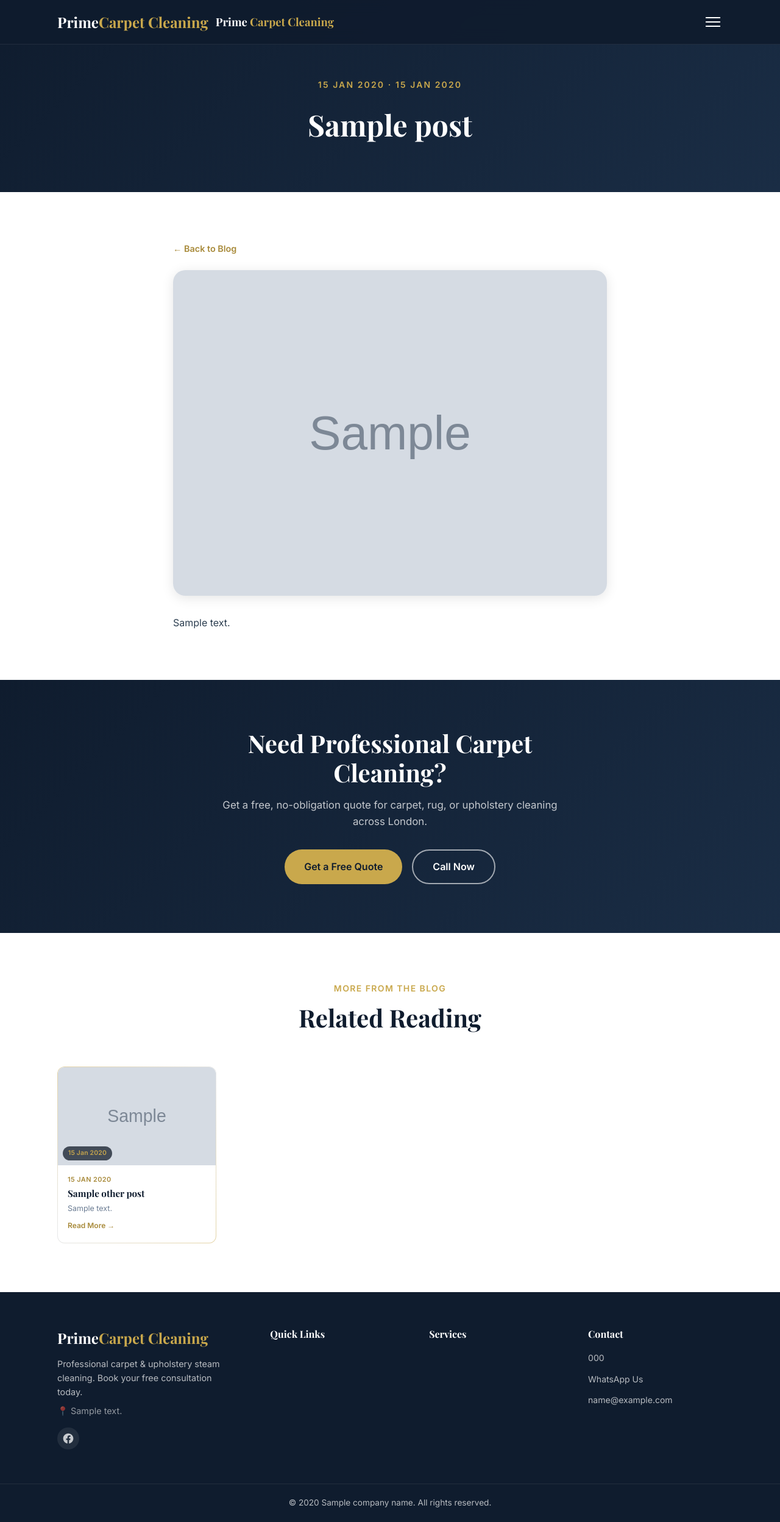
After one commit to mwassayahmad123/prime_carpet_uk, a Node project: template nest-app/views/blog-post.hbs in a window 1280 px wide. The commit adds this page. Shown: the whole page at 61% size. Run offline with Node 20 templates, Linux system fonts and the light colour scheme; the template is opened without the code that fills it: most values are stand-ins (such as "Sample title", 1, 10 or a date in 2020); grey boxes marked "Sample" are stand-in pictures; some libraries are stand-ins or nearby versions.

Commit message:
blog page added

```diff
--- a/nest-app/public/css/style.css
+++ b/nest-app/public/css/style.css
@@ -209,6 +209,8 @@ button {
   align-items: center;
   gap: 0.75rem;
   color: var(--color-white);
+  flex-shrink: 0;
+  margin-right: 2rem;
 }
 
 .navbar__brand-text {
@@ -251,7 +253,8 @@ button {
 .navbar__nav {
   display: flex;
   align-items: center;
-  gap: 1.25rem;
+  gap: 1rem;
+  flex-wrap: nowrap;
 }
 
 .navbar__nav a {
@@ -1258,6 +1261,205 @@ button {
   box-shadow: var(--shadow-sm);
 }
 
+/* Blog */
+.blog__grid {
+  display: grid;
+  grid-template-columns: repeat(auto-fill, minmax(220px, 1fr));
+  gap: 1rem;
+}
+
+.blog-card {
+  position: relative;
+  display: block;
+  background:
+    linear-gradient(var(--color-white), var(--color-white)) padding-box,
+    linear-gradient(135deg, rgba(201, 168, 76, 0.5), rgba(15, 28, 46, 0.1), rgba(201, 168, 76, 0.5)) border-box;
+  border: 1px solid transparent;
+  border-radius: var(--radius);
+  overflow: hidden;
+  color: inherit;
+  text-decoration: none;
+  transition: transform var(--transition), box-shadow var(--transition);
+}
+
+.blog-card::after {
+  content: '';
+  position: absolute;
+  top: 8px;
+  right: 8px;
+  width: 10px;
+  height: 10px;
+  border-top: 2px solid var(--color-primary);
+  border-right: 2px solid var(--color-primary);
+  opacity: 0;
+  transition: opacity var(--transition);
+  z-index: 2;
+}
+
+.blog-card:hover {
+  transform: translateY(-4px);
+  box-shadow: 0 10px 22px rgba(201, 168, 76, 0.18), var(--shadow-md);
+}
+
+.blog-card:hover::after {
+  opacity: 1;
+}
+
+.blog-card__image {
+  position: relative;
+  aspect-ratio: 16 / 10;
+  overflow: hidden;
+  background: var(--color-bg);
+}
+
+.blog-card__image img {
+  width: 100%;
+  height: 100%;
+  object-fit: cover;
+  transition: transform 0.5s ease;
+}
+
+.blog-card:hover .blog-card__image img {
+  transform: scale(1.06);
+}
+
+.blog-card__badge {
+  position: absolute;
+  bottom: 0.5rem;
+  left: 0.5rem;
+  background: rgba(10, 20, 34, 0.72);
+  backdrop-filter: blur(4px);
+  -webkit-backdrop-filter: blur(4px);
+  color: var(--color-primary);
+  font-size: 0.65rem;
+  font-weight: 600;
+  padding: 0.22rem 0.55rem;
+  border-radius: 999px;
+  letter-spacing: 0.02em;
+}
+
+.blog-card__body {
+  padding: 0.9rem 1rem 1rem;
+}
+
+.blog-card__date {
+  font-size: 0.68rem;
+  font-weight: 600;
+  color: var(--color-primary-dark);
+  text-transform: uppercase;
+  letter-spacing: 0.04em;
+  margin-bottom: 0.3rem;
+}
+
+.blog-card__title {
+  font-family: var(--font-display);
+  font-size: 0.95rem;
+  color: var(--color-navy);
+  margin-bottom: 0.35rem;
+  line-height: 1.3;
+}
+
+.blog-card__excerpt {
+  color: var(--color-text-light);
+  font-size: 0.78rem;
+  line-height: 1.5;
+  display: -webkit-box;
+  -webkit-line-clamp: 2;
+  -webkit-box-orient: vertical;
+  overflow: hidden;
+}
+
+.blog-card__link {
+  display: inline-block;
+  margin-top: 0.5rem;
+  font-size: 0.75rem;
+  font-weight: 600;
+  color: var(--color-primary-dark);
+  transition: color var(--transition), transform var(--transition);
+}
+
+.blog-card:hover .blog-card__link {
+  color: var(--color-navy);
+  transform: translateX(3px);
+}
+
+.blog-highlights__cta {
+  text-align: center;
+  margin-top: 2.5rem;
+}
+
+/* Blog post detail */
+.blog-post__inner {
+  max-width: 760px;
+}
+
+.blog-post__back {
+  display: inline-block;
+  margin-bottom: 1.5rem;
+  font-size: 0.9rem;
+  font-weight: 600;
+  color: var(--color-primary-dark);
+  transition: color var(--transition);
+}
+
+.blog-post__back:hover {
+  color: var(--color-navy);
+}
+
+.blog-post__image {
+  border-radius: var(--radius-lg);
+  overflow: hidden;
+  margin-bottom: 2rem;
+  box-shadow: var(--shadow-md);
+}
+
+.blog-post__image img {
+  width: 100%;
+  display: block;
+}
+
+.blog-post__content h2 {
+  font-family: var(--font-display);
+  font-size: 1.5rem;
+  color: var(--color-navy);
+  margin: 2.5rem 0 1rem;
+}
+
+.blog-post__content h3 {
+  font-family: var(--font-display);
+  font-size: 1.15rem;
+  color: var(--color-navy);
+  margin: 1.75rem 0 0.75rem;
+}
+
+.blog-post__content p {
+  color: var(--color-text-light);
+  font-size: 1rem;
+  line-height: 1.75;
+  margin-bottom: 1.1rem;
+}
+
+.blog-post__content ul {
+  margin: 0 0 1.25rem 1.25rem;
+  color: var(--color-text-light);
+  line-height: 1.75;
+}
+
+.blog-post__content li {
+  margin-bottom: 0.4rem;
+}
+
+.blog-post__content a {
+  color: var(--color-primary-dark);
+  font-weight: 600;
+  text-decoration: underline;
+  text-underline-offset: 2px;
+}
+
+.blog-post__content a:hover {
+  color: var(--color-navy);
+}
+
 /* CTA section */
 .cta-section {
   background: linear-gradient(135deg, var(--color-navy) 0%, var(--color-navy-light) 100%);
@@ -1300,7 +1502,7 @@ button {
   }
 }
 
-@media (max-width: 1200px) {
+@media (max-width: 1300px) {
   .navbar__toggle {
     display: flex;
   }
--- a/nest-app/src/app.module.ts
+++ b/nest-app/src/app.module.ts
@@ -1,8 +1,9 @@
 import { Module } from '@nestjs/common';
 import { AppController } from './app.controller';
 import { ServicesController } from './services.controller';
+import { BlogController } from './blog.controller';
 
 @Module({
-  controllers: [AppController, ServicesController],
+  controllers: [AppController, ServicesController, BlogController],
 })
 export class AppModule {}
--- a/nest-app/src/site-data.ts
+++ b/nest-app/src/site-data.ts
@@ -103,6 +103,7 @@ export const NAV_LINKS = [
   { label: 'Home', href: '/#home' },
   { label: 'About', href: '/about/' },
   { label: 'Services', href: '/#services' },
+  { label: 'Blog', href: '/blog/' },
   { label: 'Reviews', href: '/#reviews' },
   { label: 'Gallery', href: '/#gallery' },
   { label: 'FAQ', href: '/#faq' },
--- /dev/null
+++ b/nest-app/views/blog-post.hbs
@@ -0,0 +1,64 @@
+<!doctype html>
+<html lang="en">
+  <head>
+    {{> seo-head}}
+  </head>
+  <body>
+    {{> navbar}}
+    <main>
+      <section class="page-header">
+        <div class="container">
+          <div class="page-header__panel">
+            <p class="page-header__eyebrow">{{post.publishedDate}} · {{post.readTime}}</p>
+            <h1 class="page-header__title">{{post.title}}</h1>
+          </div>
+        </div>
+      </section>
+
+      <section class="section blog-post">
+        <div class="container blog-post__inner">
+          <a href="/blog/" class="blog-post__back">← Back to Blog</a>
+          {{#if post.image}}
+            <figure class="blog-post__image">
+              <img src="{{post.image}}" alt="{{post.title}}" loading="lazy" />
+            </figure>
+          {{/if}}
+          <div class="blog-post__content">
+            {{{post.contentHtml}}}
+          </div>
+        </div>
+      </section>
+
+      <section class="section cta-section">
+        <div class="container cta-section__inner">
+          <h2 class="section__title">Need Professional Carpet Cleaning?</h2>
+          <p class="section__text section__text--center">
+            Get a free, no-obligation quote for carpet, rug, or upholstery cleaning across London.
+          </p>
+          <div class="hero__actions cta-section__actions">
+            <a href="/#contact" class="btn btn--primary btn--lg">Get a Free Quote</a>
+            <a href="tel:{{contact.phoneHref}}" class="btn btn--outline btn--lg">Call Now</a>
+          </div>
+        </div>
+      </section>
+
+      {{#if otherPosts}}
+        <section class="section related-services">
+          <div class="container">
+            <div class="section__header">
+              <p class="section__eyebrow">More From the Blog</p>
+              <h2 class="section__title">Related Reading</h2>
+            </div>
+            <div class="blog__grid">
+              {{#each otherPosts}}
+                {{> blog-card}}
+              {{/each}}
+            </div>
+          </div>
+        </section>
+      {{/if}}
+    </main>
+    {{> footer}}
+    <script src="/js/main.js"></script>
+  </body>
+</html>
--- a/nest-app/views/index.hbs
+++ b/nest-app/views/index.hbs
@@ -11,6 +11,7 @@
       {{> services}}
       {{> reviews}}
       {{> gallery}}
+      {{> blog-highlights}}
       {{> faq}}
       {{> contact}}
     </main>
--- /dev/null
+++ b/nest-app/views/partials/blog-card.hbs
@@ -0,0 +1,14 @@
+<a href="/blog/{{slug}}/" class="blog-card">
+  {{#if image}}
+    <div class="blog-card__image">
+      <img src="{{image}}" alt="{{title}}" loading="lazy" />
+      <span class="blog-card__badge">{{readTime}}</span>
+    </div>
+  {{/if}}
+  <div class="blog-card__body">
+    <p class="blog-card__date">{{publishedDate}}</p>
+    <h3 class="blog-card__title">{{title}}</h3>
+    <p class="blog-card__excerpt">{{excerpt}}</p>
+    <span class="blog-card__link">Read More →</span>
+  </div>
+</a>
```
Also changed, not shown: nest-app/src/blog-data.ts (added, +148 -0 lines), nest-app/src/blog.controller.ts (added, +22 -0 lines), nest-app/src/view-model.ts (+67 -0 lines), nest-app/views/blog.hbs (added, +52 -0 lines), nest-app/views/partials/blog-highlights.hbs (added, +19 -0 lines), .claude/launch.json, nest-app/public/images/blog/how-to-remove-red-wine-stains-from-carpet/cover.png (added), 1 other file.
